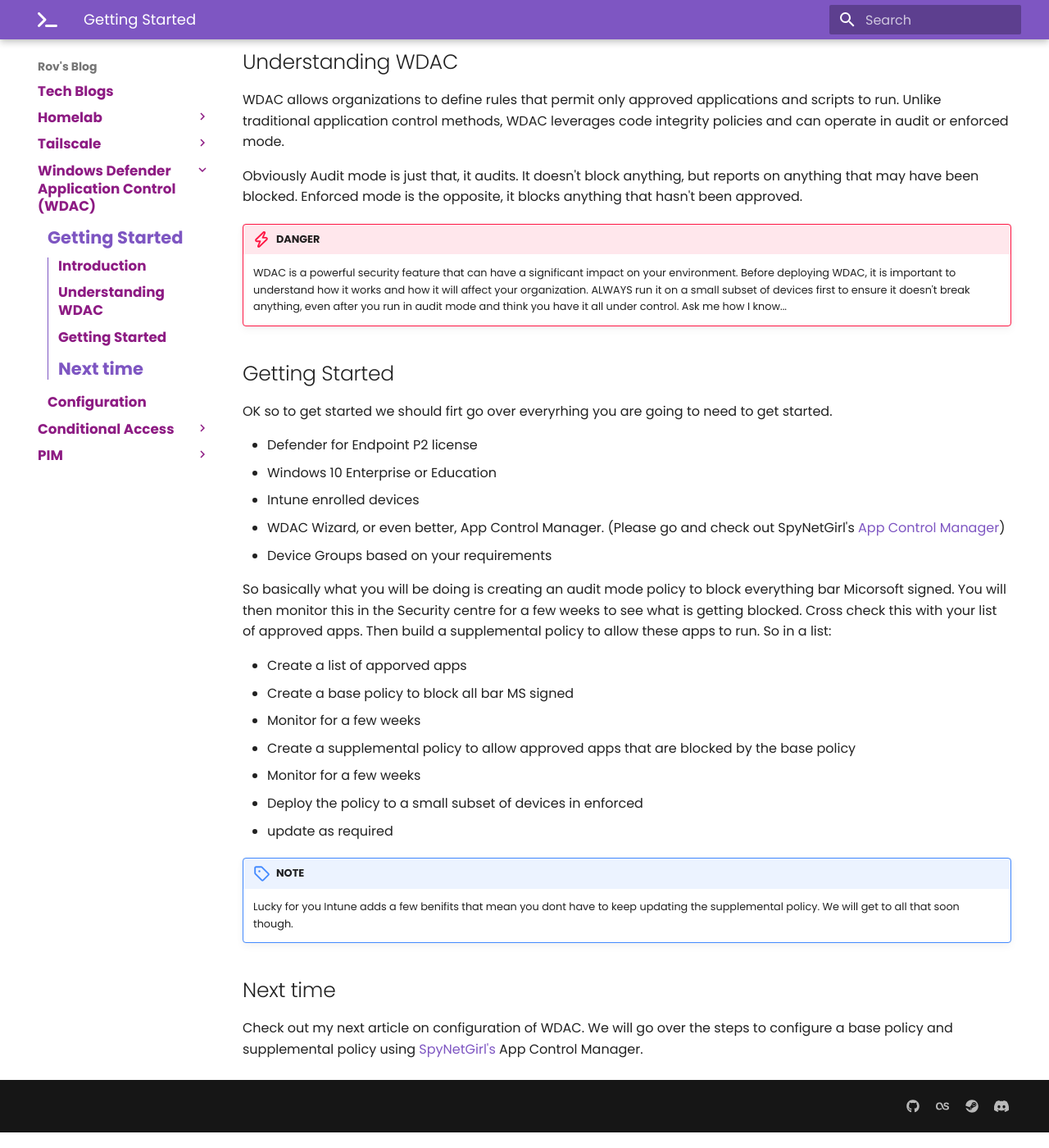
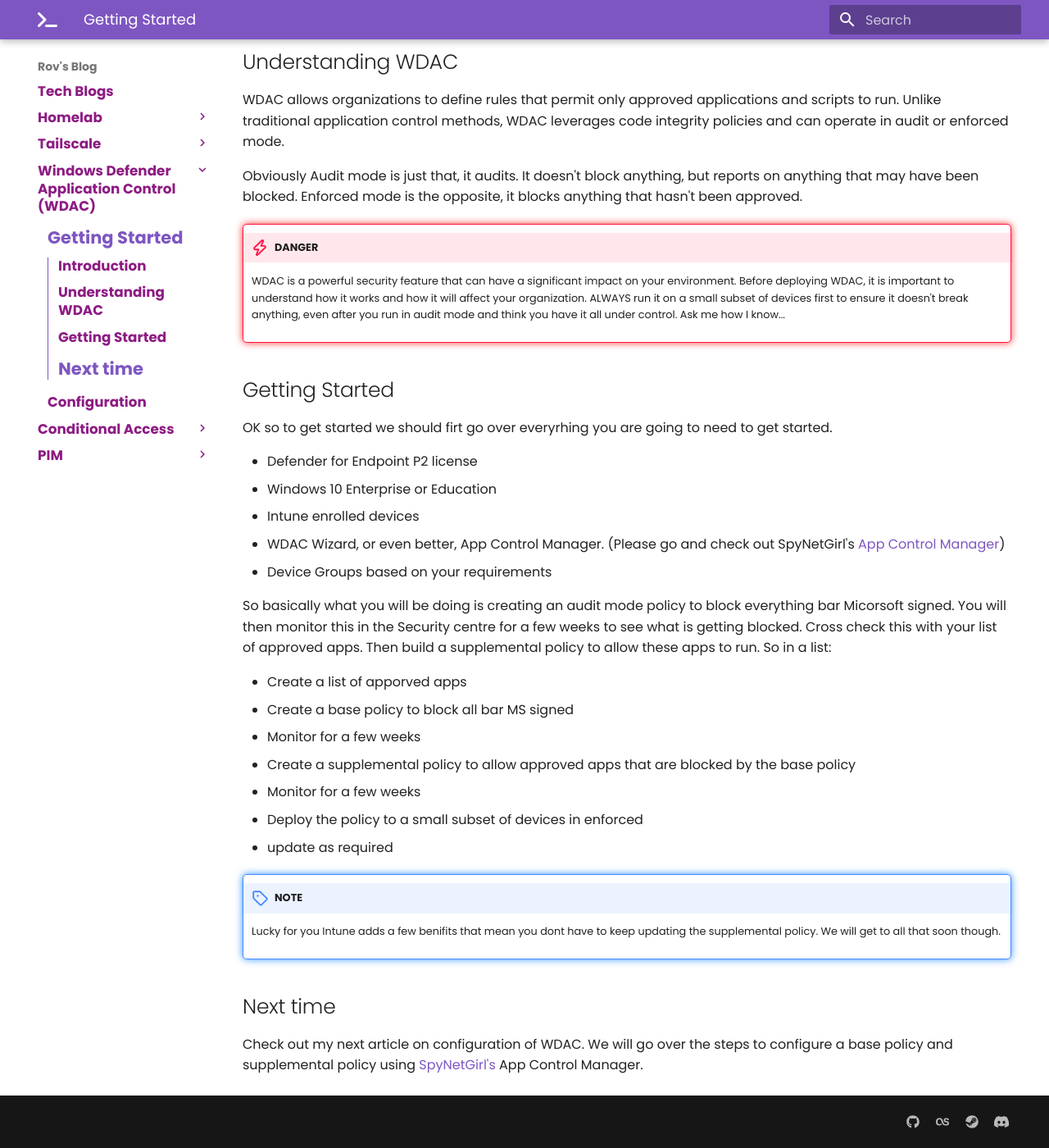
Before and after one commit to RovxBot/rovblog, an MkDocs documentation site: the page built from docs/WDAC/GettingStarted.md, in a window 1280 px wide and 1400 px high, scrolled down 315 px. Shown: the whole window at 82% size. Built offline with MkDocs 1.6.1 and Material for MkDocs 9.7.7, drawn with Linux system fonts in a browser that asks for light colours.

Commit message:
Add glow effect for info and warning messages

```diff
--- a/docs/stylesheets/custom.css
+++ b/docs/stylesheets/custom.css
@@ -10,3 +10,30 @@
     font-size: 1.5em; /* Larger font size for main titles */
     color: #c10ae6; /* Even darker color for main titles */
 }
+
+
+/* Adds glow effect to Update admonitions */
+.md-typeset .admonition {
+    box-shadow: 0 0 10px rgba(0, 123, 255, 0.8); /* Blue glow effect */
+    border-radius: 5px; /* Rounded corners for a smoother look */
+    padding: 10px; /* Add some padding inside the box */
+    transition: box-shadow 0.3s ease-in-out; /* Smooth transition for hover effect */
+}
+
+/* Enhance the glow effect on hover */
+.md-typeset .admonition:hover {
+    box-shadow: 0 0 20px rgba(0, 123, 255, 1); /* Brighter glow on hover */
+}
+
+/* Adds glow effect to danger admonitions */
+.md-typeset .admonition.danger {
+    box-shadow: 0 0 10px rgba(255, 0, 0, 0.8); /* Blue glow effect */
+    border-radius: 5px; /* Rounded corners for a smoother look */
+    padding: 10px; /* Add some padding inside the box */
+    transition: box-shadow 0.3s ease-in-out; /* Smooth transition for hover effect */
+}
+
+/* Enhance the glow effect on hover */
+.md-typeset .admonition.danger:hover {
+    box-shadow: 0 0 20px rgb(255, 0, 0, 1); /* Brighter glow on hover */
+}
```
